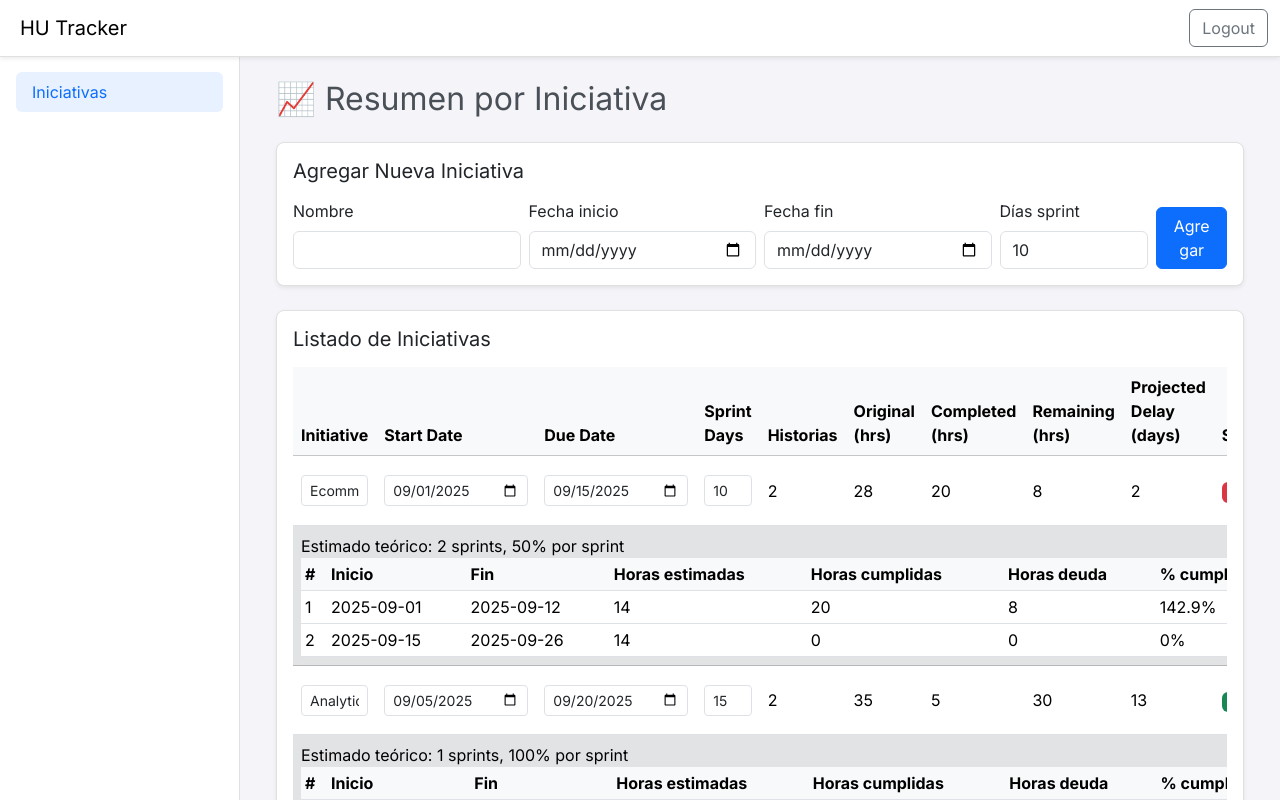
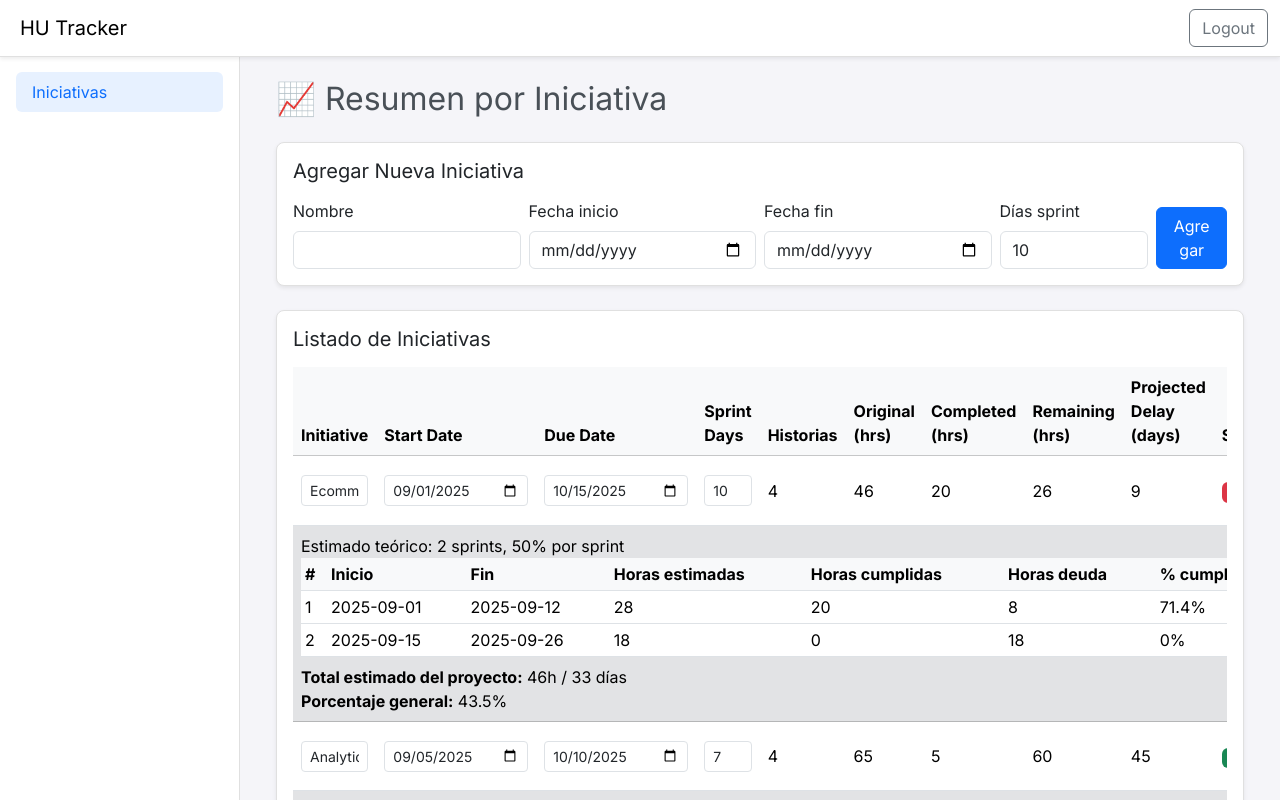
Before and after one commit to EdsonGarcia13/Hu-Tracker, a React (Vite) app: page /login in a window 1280 px wide. Both pictures are taken after typing "name@example.com", "Sample123" into the empty fields and a click on the button "Entrar". Shown: the top 800 px of the page. Built offline with nearby package versions, Linux system fonts and the light colour scheme.

Commit message:
Group tasks by sprint for initiatives

```diff
--- a/src/mocks/initiativesMock.js
+++ b/src/mocks/initiativesMock.js
@@ -4,13 +4,14 @@
     id: "ini-1",
     name: "Ecommerce Platform",
     startDate: "2025-09-01",
-    dueDate: "2025-09-15",
+    dueDate: "2025-10-15",
     sprintDays: 10,
     stories: [
       {
         id: "hu-1",
         Title: "Carrito de compras",
         State: "Done",
+        sprint: 1,
         "Original Estimate": 12,
         "Completed Work": 12,
         "Remaining Work": 0,
@@ -21,11 +22,34 @@
         id: "hu-2",
         Title: "Checkout con PayPal",
         State: "In Progress",
+        sprint: 1,
         "Original Estimate": 16,
         "Completed Work": 8,
         "Remaining Work": 8,
         "Start Date": "2025-09-02",
         "Due Date": "2025-09-08",
+      },
+      {
+        id: "hu-5",
+        Title: "Lista de deseos",
+        State: "ToDo",
+        sprint: 2,
+        "Original Estimate": 10,
+        "Completed Work": 0,
+        "Remaining Work": 10,
+        "Start Date": "2025-09-16",
+        "Due Date": "2025-09-22",
+      },
+      {
+        id: "hu-6",
+        Title: "Notificaciones por correo",
+        State: "ToDo",
+        sprint: 2,
+        "Original Estimate": 8,
+        "Completed Work": 0,
+        "Remaining Work": 8,
+        "Start Date": "2025-09-30",
+        "Due Date": "2025-10-05",
       },
     ],
   },
@@ -33,29 +57,53 @@
     id: "ini-2",
     name: "Analytics Dashboard",
     startDate: "2025-09-05",
-    dueDate: "2025-09-20",
-    sprintDays: 15,
+    dueDate: "2025-10-10",
+    sprintDays: 7,
     stories: [
       {
         id: "hu-3",
         Title: "Reporte de ventas",
         State: "ToDo",
+        sprint: 1,
         "Original Estimate": 20,
         "Completed Work": 0,
         "Remaining Work": 20,
         "Start Date": "2025-09-05",
-        "Due Date": "2025-09-15",
+        "Due Date": "2025-09-12",
       },
       {
         id: "hu-4",
         Title: "Gráficas de usuarios",
         State: "In Progress",
+        sprint: 1,
         "Original Estimate": 15,
         "Completed Work": 5,
         "Remaining Work": 10,
         "Start Date": "2025-09-07",
         "Due Date": "2025-09-14",
       },
+      {
+        id: "hu-7",
+        Title: "Alertas de negocio",
+        State: "ToDo",
+        sprint: 2,
+        "Original Estimate": 12,
+        "Completed Work": 0,
+        "Remaining Work": 12,
+        "Start Date": "2025-09-15",
+        "Due Date": "2025-09-22",
+      },
+      {
+        id: "hu-8",
+        Title: "Exportar datos",
+        State: "ToDo",
+        sprint: 2,
+        "Original Estimate": 18,
+        "Completed Work": 0,
+        "Remaining Work": 18,
+        "Start Date": "2025-09-25",
+        "Due Date": "2025-10-02",
+      },
     ],
   },
 ];
--- a/src/pages/InitiativesOverviewPage.jsx
+++ b/src/pages/InitiativesOverviewPage.jsx
@@ -47,54 +47,54 @@
         ini.startDate && ini.dueDate
           ? businessDaysBetween(new Date(ini.startDate), new Date(ini.dueDate))
           : 0;
-      const totalSprints = ini.sprintDays
-        ? Math.ceil(totalBusinessDays / ini.sprintDays)
-        : 0;
+      const sprintNumbers = [
+        ...new Set(stories.map((hu) => hu.sprint).filter((n) => n != null)),
+      ].sort((a, b) => a - b);
+      const totalSprints = sprintNumbers.length;
       const expectedPercentPerSprint =
         totalSprints > 0 ? +(100 / totalSprints).toFixed(2) : 0;
-      const expectedHoursPerSprint =
-        totalSprints > 0 ? +(original / totalSprints).toFixed(2) : 0;
+      const completionPercent =
+        original > 0 ? +((completed / original) * 100).toFixed(1) : 0;
 
-      const sprints = [];
-      if (totalSprints > 0 && ini.startDate) {
-        let sprintStart = new Date(ini.startDate);
-        for (let i = 0; i < totalSprints; i++) {
-          const sprintEnd = addBusinessDays(sprintStart, ini.sprintDays - 1);
-          const storiesInSprint = stories.filter((hu) => {
-            const huStart = hu["Start Date"] ? new Date(hu["Start Date"]) : null;
-            return huStart && huStart >= sprintStart && huStart <= sprintEnd;
-          });
-          const sprintCompleted = storiesInSprint.reduce(
+      const sprints = sprintNumbers.map((num) => {
+        const sprintStart =
+          ini.startDate && ini.sprintDays
+            ? addBusinessDays(new Date(ini.startDate), (num - 1) * ini.sprintDays)
+            : null;
+        const sprintEnd =
+          sprintStart && ini.sprintDays
+            ? addBusinessDays(sprintStart, ini.sprintDays - 1)
+            : null;
+        const storiesInSprint = stories.filter((hu) => hu.sprint === num);
+        const expectedHours = storiesInSprint.reduce(
+          (acc, hu) => acc + (hu["Original Estimate"] || 0),
+          0
+        );
+        const completedHours = storiesInSprint.reduce(
           (acc, hu) => acc + (hu["Completed Work"] || 0),
           0
         );
-          const sprintRemaining = storiesInSprint.reduce(
+        const debtHours = storiesInSprint.reduce(
           (acc, hu) => acc + (hu["Remaining Work"] || 0),
           0
         );
-          sprints.push({
-            number: i + 1,
-            start: sprintStart.toISOString().slice(0, 10),
-            end: sprintEnd.toISOString().slice(0, 10),
-            expectedHours: expectedHoursPerSprint,
-            completedHours: sprintCompleted,
-            debtHours: sprintRemaining,
+        return {
+          number: num,
+          start: sprintStart ? sprintStart.toISOString().slice(0, 10) : "",
+          end: sprintEnd ? sprintEnd.toISOString().slice(0, 10) : "",
+          expectedHours,
+          completedHours,
+          debtHours,
           completedPercent:
-              expectedHoursPerSprint > 0
-                ? +((sprintCompleted / expectedHoursPerSprint) * 100).toFixed(1)
+            expectedHours > 0
+              ? +((completedHours / expectedHours) * 100).toFixed(1)
               : 0,
           debtPercent:
-              expectedHoursPerSprint > 0
-                ? +(
-                    ((expectedHoursPerSprint - sprintCompleted) /
-                      expectedHoursPerSprint) *
-                    100
-                  ).toFixed(1)
+            expectedHours > 0
+              ? +((debtHours / expectedHours) * 100).toFixed(1)
               : 0,
+        };
       });
-          sprintStart = addBusinessDays(sprintEnd, 1);
-        }
-      }
 
       const today = new Date();
       const hasDelay = stories.some((hu) => {
@@ -146,8 +146,9 @@
         projectedDelay,
         totalSprints,
         expectedPercentPerSprint,
-        expectedHoursPerSprint,
         sprints,
+        totalDays: totalBusinessDays,
+        completionPercent,
       };
     });
   }, [initiatives]);
@@ -381,6 +382,12 @@
                         </tbody>
                       </table>
                     </div>
+                    <div className="mt-2">
+                      <strong>Total estimado del proyecto:</strong> {row.original}h / {row.totalDays}{" "}
+                      días
+                      <br />
+                      <strong>Porcentaje general:</strong> {row.completionPercent}%
+                    </div>
                   </td>
                 </tr>
               )}
```
Lines whose indentation alone changed are shown as unchanged.
